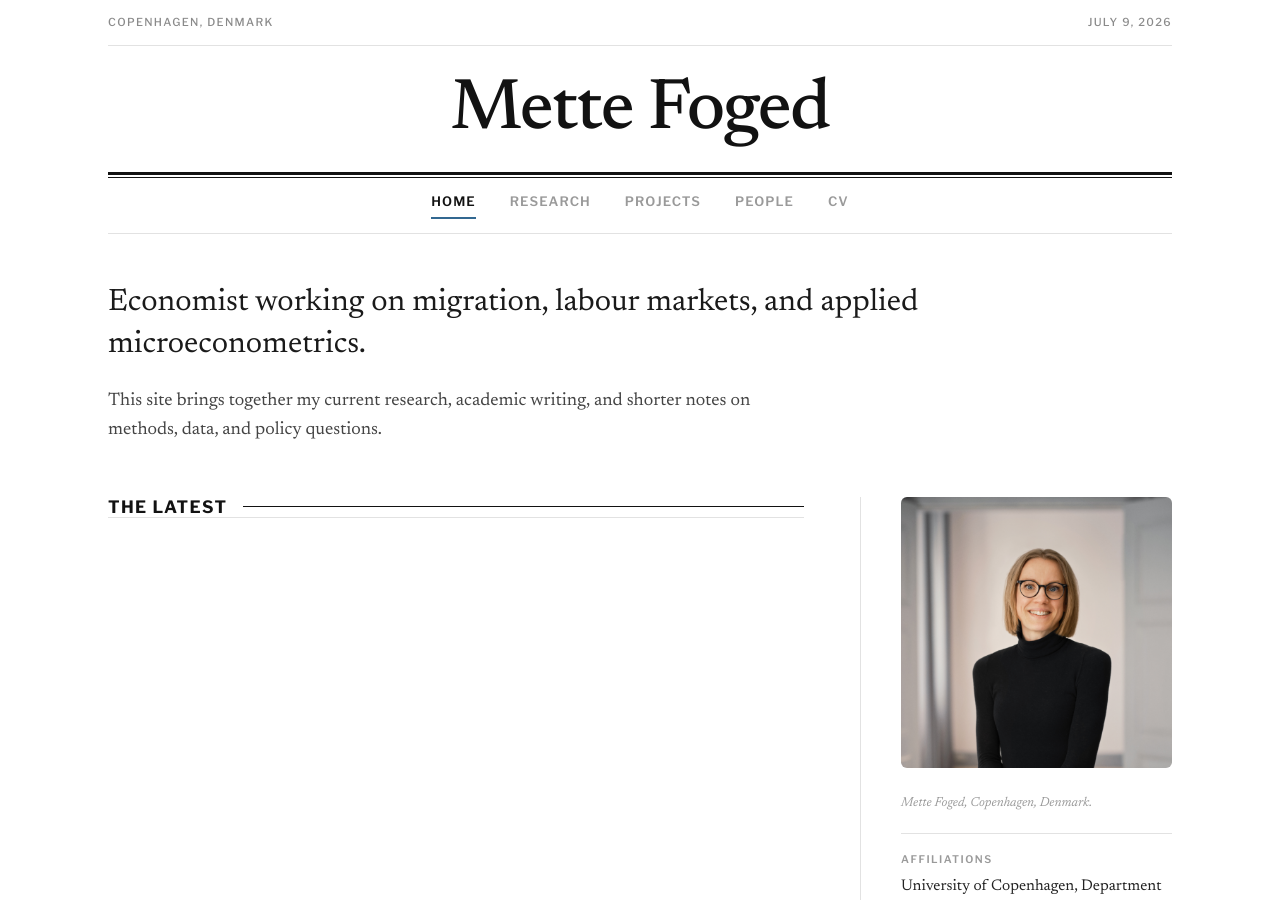
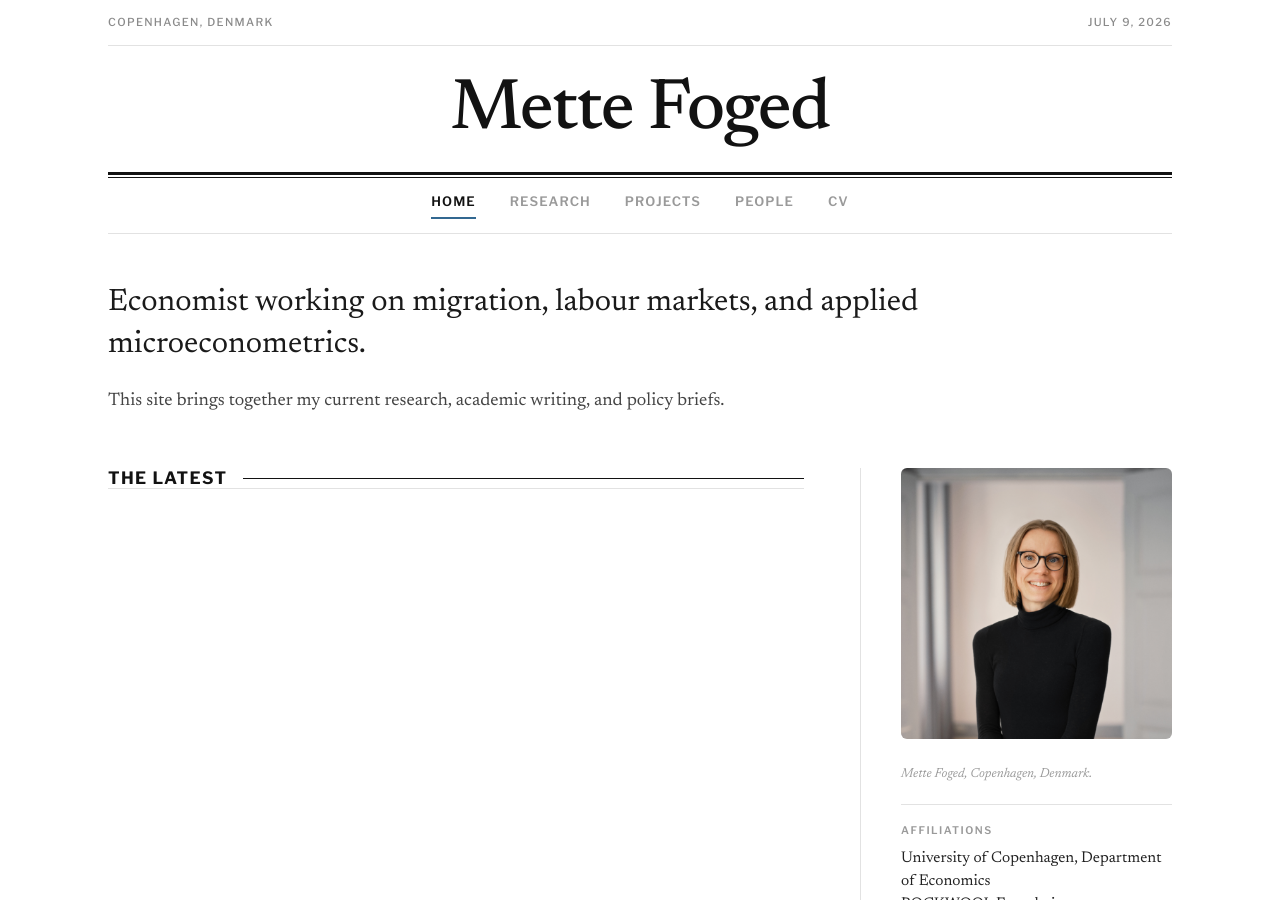
Before and after one commit to mettefoged/mettefoged.github.io, a Jekyll site: the page built from _pages/home.md, in a window 1280 px wide and 900 px high. Built offline with Jekyll 4.4.1, drawn with Linux system fonts in a browser that asks for light colours.

Commit message:
Update home.md

```diff
--- a/_pages/home.md
+++ b/_pages/home.md
@@ -11,7 +11,7 @@ redirect_from:
 
 <section class="home-lead-block">
   <p class="home-standfirst">{{ site.author.bio }}</p>
-  <p class="home-lead-2">This site brings together my current research, academic writing, and shorter notes on methods, data, and policy questions.</p>
+  <p class="home-lead-2">This site brings together my current research, academic writing, and policy briefs.</p>
 </section>
 
 <div class="home-grid">
```
